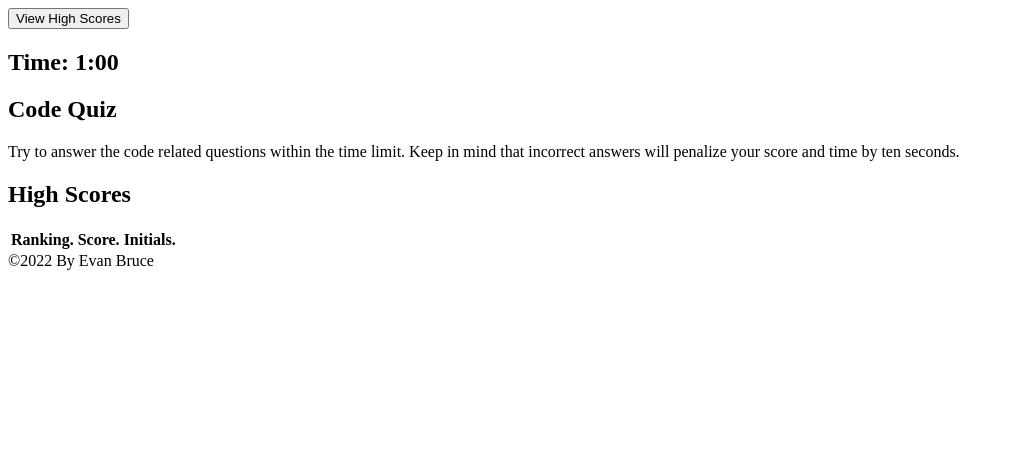
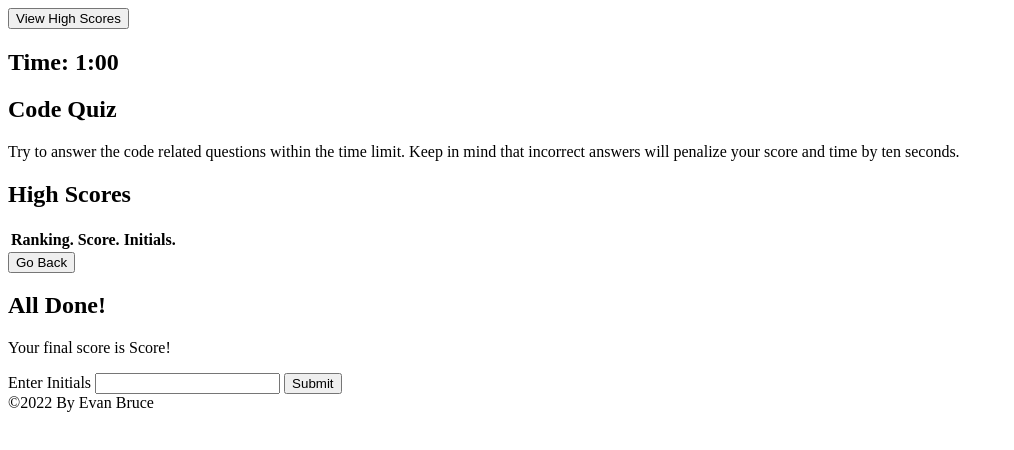
Before and after one commit to evanbruce38/Challenge-4-Code-Quiz, a plain HTML site: page index.html in a window 1280 px wide. Shown: the whole page, without its empty margins (0-1014 px from the left). Drawn offline with Linux system fonts and the light colour scheme.

Commit message:
more html

```diff
--- a/index.html
+++ b/index.html
@@ -9,19 +9,22 @@
   <link rel="stylesheet" href="./assets/css/style.css">
 </head>
 
+<!-- Header -->
 <header>
     <button class="btn" id="high-score-btn" type="submit">View High Scores</button>
     <h2 class="timer" id="timer">Time: 1:00</h2>
 </header>
 
+<!-- Main page -->
 <body class="body">
-  <div class="main">
+  <div class="main-screen">
   <section class="main-text">
     <h1 class="title">Code Quiz</h1>
     <p> Try to answer the code related questions within the time limit. Keep in mind that incorrect answers will penalize your score and time by ten seconds.</p>
   </section>
   </div>
 
+  <!-- high score page -->
   <div class="high-scores" id="high-scores">
     <h2>High Scores</h2>
     <table class="high-scores-table" id="high-scores-table">
@@ -31,14 +34,36 @@
             <th>Initials. </th>
         </tr>
     </table>
+    <button class="btn" id="go-back-btn" type="submit">Go Back</button>
   </div>
 
+  <!-- Final Score Page -->
+  <div class="final-score-page" id="final-score">
+    <h2>All Done!</h2>
+    <p>Your final score is <span id="final-score">Score</span>!</p>
+  </div>
 
+  <form class="high-score-form" id="high-score-form">
+    <div class="form-group">
+        <label for="initials">Enter Initials</label>
+        <input type="text" id="initials" name="initials" value="">
+        <button class="btn" id="submit-initials-btn" type="submit">Submit</button>
+    </div>
+  </form>
+
+  <!-- Questions -->
+  <div class="questions" id="questions">
+    <!-- insert questions -->
+  </div>
+
+  <!-- Footer -->
   <footer>
     &copy;2022 By Evan Bruce
   </footer>
 
+  <!-- link JS -->
   <script src="./assets/js/script.js"></script>
+
 </body>
 
 </html>
```
